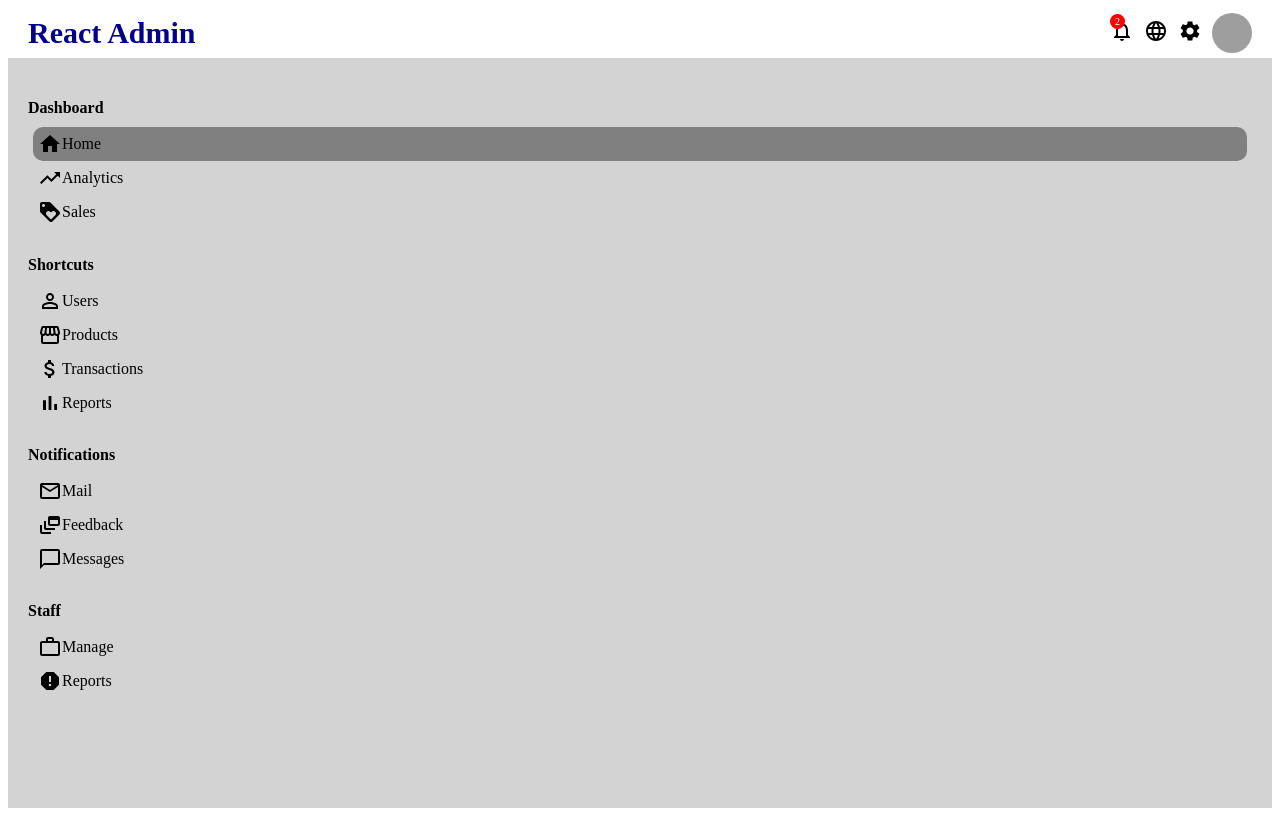
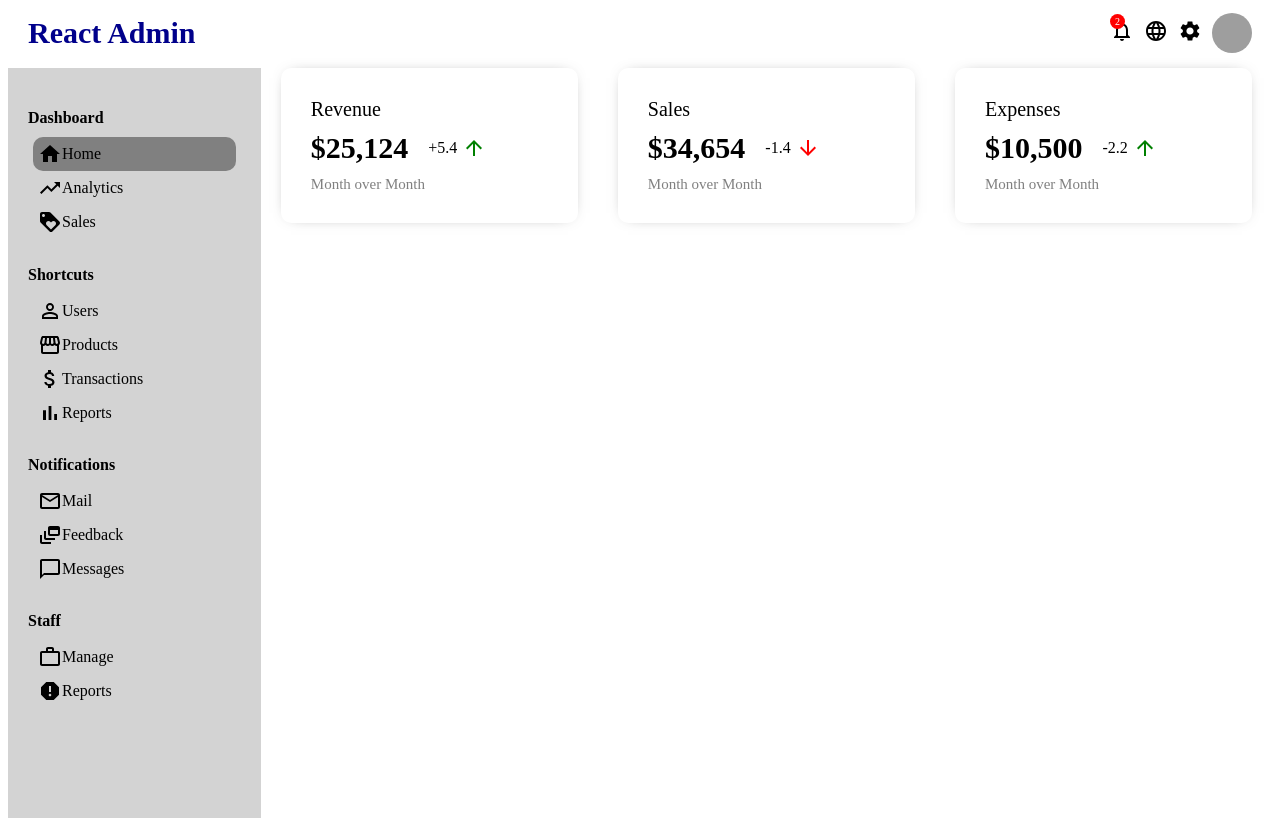
Before and after one commit to patrickcash/react-dashboard, a React (Create React App) app: page / in a window 1280 px wide. Built offline with nearby package versions, Linux system fonts and the light colour scheme; grey boxes are pictures that could not be loaded; the HTML template or start-up script is replaced by a standard one.

Commit message:
added quick glance bome page widget

```diff
--- a/src/App.js
+++ b/src/App.js
@@ -1,5 +1,7 @@
 import Navbar from "./components/navbar/Navbar";
 import Sidebar from "./components/sidebar/Sidebar";
+import Home from "./pages/home/Home";
+
 import "./app.css"
 
 function App() {
@@ -8,6 +10,7 @@ function App() {
       <Navbar/>
       <div className="container">
         <Sidebar/>
+        <Home/>
       </div>
     </div>
   );
--- a/src/app.css
+++ b/src/app.css
@@ -1,3 +1,4 @@
 .container{
     display: flex;
+    margin-top: 10px;
 }
--- /dev/null
+++ b/src/components/info-widget/InfoWidget.jsx
@@ -0,0 +1,40 @@
+import { ArrowDownward, ArrowUpward } from '@material-ui/icons'
+import React from 'react'
+import "./infoWidget.css"
+
+export default function InfoWidget() {
+  return (
+    <div className="widget">
+        <div className="widgetItem">
+            <span className="widgetTitle">Revenue</span>
+            <div className="widgetMoneyContainer">
+                <span className="widgetMoney">$25,124</span>
+                <span className="widgetMoneyRate">
+                    +5.4 <ArrowUpward className="widgetIcon"/>
+                </span>
+            </div>
+            <span className="widgetSubTitle">Month over Month</span>
+        </div>
+        <div className="widgetItem">
+            <span className="widgetTitle">Sales</span>
+            <div className="widgetMoneyContainer">
+                <span className="widgetMoney">$34,654</span>
+                <span className="widgetMoneyRate">
+                    -1.4 <ArrowDownward className="widgetIcon negative"/>
+                </span>
+            </div>
+            <span className="widgetSubTitle">Month over Month</span>
+        </div>
+        <div className="widgetItem">
+            <span className="widgetTitle">Expenses</span>
+            <div className="widgetMoneyContainer">
+                <span className="widgetMoney">$10,500</span>
+                <span className="widgetMoneyRate">
+                    -2.2 <ArrowUpward className="widgetIcon"/>
+                </span>
+            </div>
+            <span className="widgetSubTitle">Month over Month</span>
+        </div>
+    </div>
+  )
+}
--- /dev/null
+++ b/src/components/info-widget/infoWidget.css
@@ -0,0 +1,51 @@
+.widget{
+    width: 100%;
+    display: flex;
+    justify-content: space-between;
+}
+
+.widgetItem{
+    flex: 1;
+    margin: 0px 20px;
+    padding: 30px;
+    border-radius: 10px;
+    cursor: pointer;
+    -webkit-box-shadow: 0px 0px 15px -10px rgba(0, 0, 0, 0.75);
+    box-shadow: 0px 0px 15px -10px rgba(0, 0, 0, 0.75);
+}
+
+.widgetTitle{
+    font-size: 20px;
+}
+
+.widgetMoneyContainer{
+    margin: 10px 0px;
+    display: flex;
+    align-items: center;
+}
+
+.widgetMoney{
+    font-size: 30px;
+    font-weight: 600;
+}
+
+.widgetMoneyRate{
+    display: flex;
+    align-items: center;
+    margin-left: 20px;
+}
+
+.widgetIcon{
+    font-size: 18px;
+    margin-left: 5px;
+    color: green;
+}
+
+.widgetIcon.negative{
+    color: red;
+}
+
+.widgetSubTitle{
+    font-size: 15px;
+    color: gray;
+}
--- /dev/null
+++ b/src/pages/home/Home.jsx
@@ -0,0 +1,12 @@
+import React from 'react'
+import "./home.css"
+
+import InfoWidget from '../../components/info-widget/InfoWidget';
+
+export default function Home() {
+  return (
+    <div className="home">
+      <InfoWidget/>
+    </div>
+  )
+}
--- /dev/null
+++ b/src/pages/home/home.css
@@ -0,0 +1,8 @@
+.home{
+    flex: 4;
+}
+
+.homeWidgets{
+    display: flex;
+    margin: 20px;
+}
```
